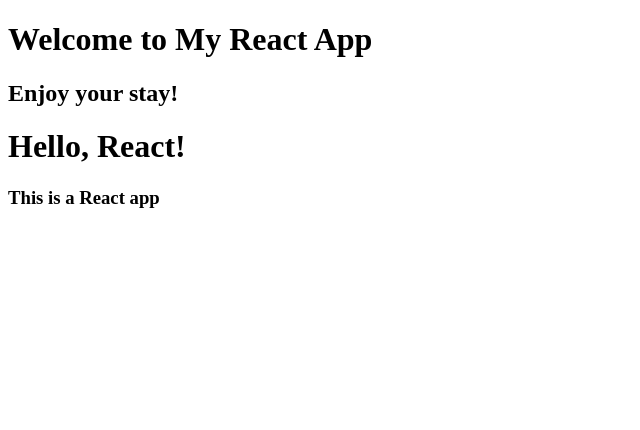
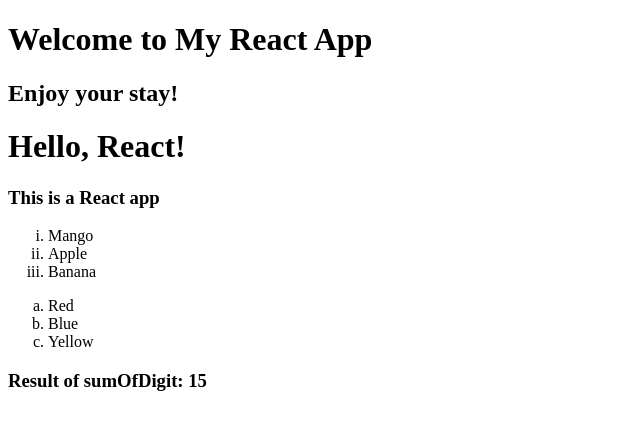
Before and after one commit to AbdullahRFA/React, a React (Vite) app in the folder my_react_app/: page / in a window 1280 px wide. Shown: the top 430 px of the page, without its empty margins (0-640 px from the left). Built offline with nearby package versions, Linux system fonts and the light colour scheme.

Commit message:
write first component with function

```diff
--- a/my_react_app/src/App.jsx
+++ b/my_react_app/src/App.jsx
@@ -3,11 +3,43 @@ import Header from "./header";
 function App() {
   return (
     <div>
-      <Header/>
+      <Header />
       <h1>Hello, React!</h1>
       <h3>This is a React app</h3>
+      <Fruits></Fruits>
+      <Color />
+
+      <h3>Result of sumOfDigit: {sumOfDigit()}</h3>
     </div>
   );
 }
 
+function Fruits() {
+  return (
+    <div>
+      <ol type="i">
+        <li>Mango</li>
+        <li>Apple</li>
+        <li>Banana</li>
+      </ol>
+    </div>
+  );
+}
+
+function Color() {
+  return (
+    <div>
+      <ol type="a">
+        <li>Red</li>
+        <li>Blue</li>
+        <li>Yellow</li>
+      </ol>
+    </div>
+  );
+}
+
+
+function sumOfDigit(){
+  return 5 + 10;
+}
 export default App;
```
